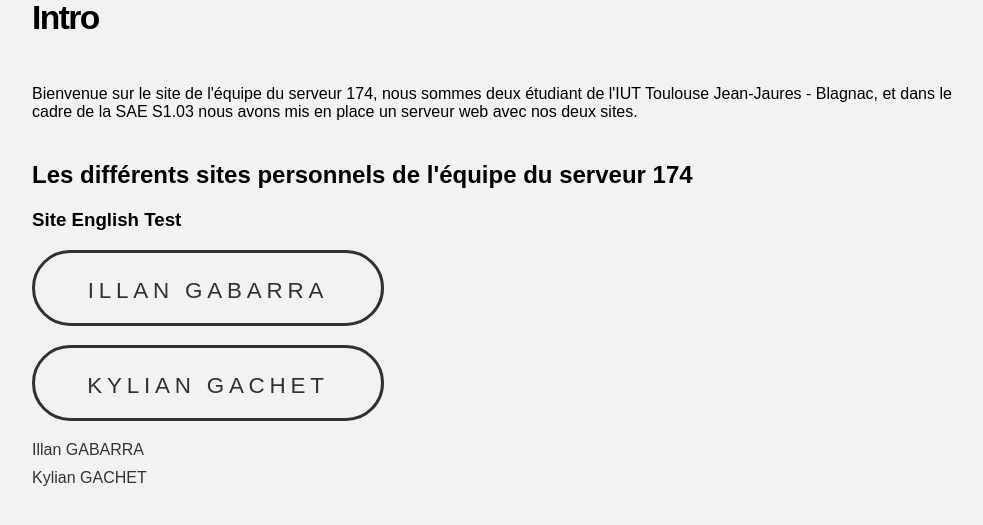
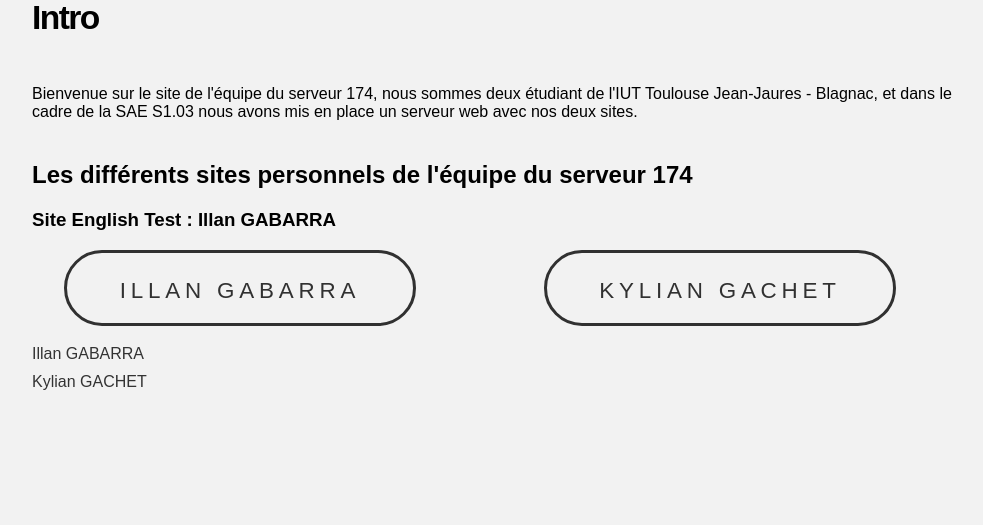
Before and after one commit to Iamkylian/Personal-WebSite, a PHP site: page / in a window 1280 px wide. Shown: the part 183-708 px from the top of the page, without its empty margins (128-1111 px from the left). Run offline with PHP 8.4, Linux system fonts and the light colour scheme.

Commit message:
Changement index.html et css

```diff
--- a/css/styleAccueil.css
+++ b/css/styleAccueil.css
@@ -85,7 +85,7 @@ button.stroke {
 button.stroke:hover {
 	border: 6px solid #e40013;
 	color: #e40013;
-  transition-delay: 300ms;
+  transition-delay: 200ms;
 }
 
 .col-twelve {
@@ -151,3 +151,9 @@ img {
   height: 100%;
   object-fit: cover;
 }
+
+.div-container-two{
+  display: grid;
+  place-items: center;
+  grid-template-columns: repeat(2, 1fr);
+}
--- a/index.html
+++ b/index.html
@@ -43,12 +43,12 @@
 
     <section>
       <h2>Les différents sites personnels de l'équipe du serveur 174</h2>
-
+      <h3>Site English Test : Illan GABARRA</h3>
+      <div class="div-container-two">
         <div class="row button-section">
           <div class="col-twelve">
             <span class="pos-illan">
-            <h3>Site English Test</h3>
-            <a href="illan.gab.html" title="Illan GABARRA" class="button stroke smoothscroll">Illan GABARRA</a>
+              <a href="illan.gab.html" class="button stroke smoothscroll">Illan GABARRA</a>
             </span>
           </div>
         </div>
@@ -56,8 +56,9 @@
         <div class="row button-section">
           <div class="col-twelve">
             <span class="pos-kylian">
-            <a href="kylian.gac.html" title="Kylian GACHET" class="button stroke smoothscroll">Kylian GACHET</a>
+              <a href="kylian.gac.html" class="button stroke smoothscroll">Kylian GACHET</a>
             </span>
+          </div>
         </div>
       </div>
 
```
Lines whose indentation alone changed are shown as unchanged.
